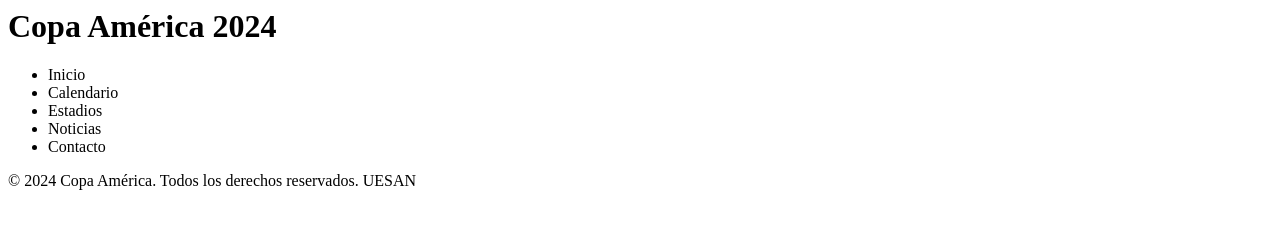
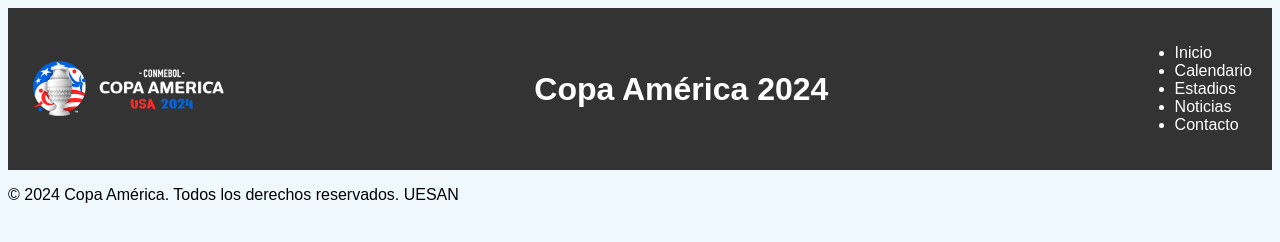
Before and after one commit to luischang/CopaAmericaGit, a plain HTML site: page index.html in a window 1280 px wide. Drawn offline with Linux system fonts and the light colour scheme.

Commit message:
Se agregó el logo

```diff
--- a/index.html
+++ b/index.html
@@ -1,10 +1,14 @@
 <html>
 <head>
-<title>Copa América 2024</title>
+    <title>Copa América 2024</title>
+    <link rel="stylesheet" href="styles.css">
 </head>
 <body>
-    <h1>Copa América 2024</h1>
     <header>
+        <h1>Copa América 2024</h1>
+        <div class="logo">
+            <img src="images/logo_copa.png">
+        </div>
         <nav>
             <ul>
                 <li>Inicio</li>
--- /dev/null
+++ b/styles.css
@@ -0,0 +1,22 @@
+body{
+    font-family: Arial, sans-serif;
+    background-color: #f0f8ff;
+}
+
+header{
+    background-color: #333;
+    color: #fff;
+    padding: 20px;
+    display: flex;
+    justify-content: space-between;
+    align-items: center;
+}
+
+.logo {
+    order: -1;
+}
+
+.logo img{
+    width: 200px;
+    height: auto;
+}
```
Also changed, not shown: images/argentina.jpg (added), images/brasil.jpg (added), images/logo_copa.png (added).
